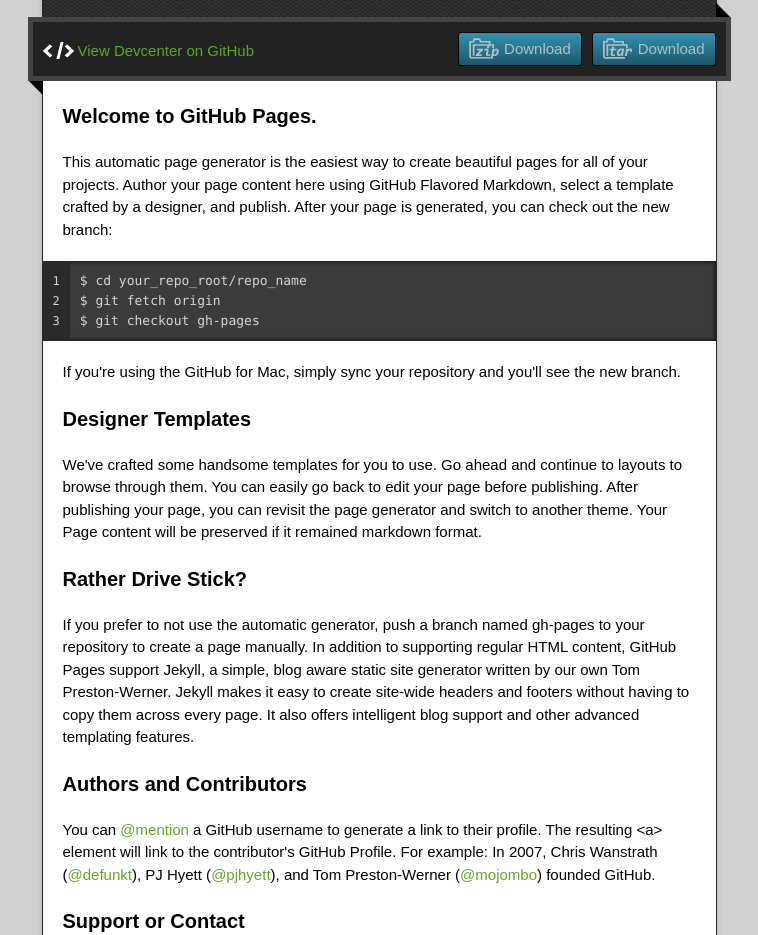
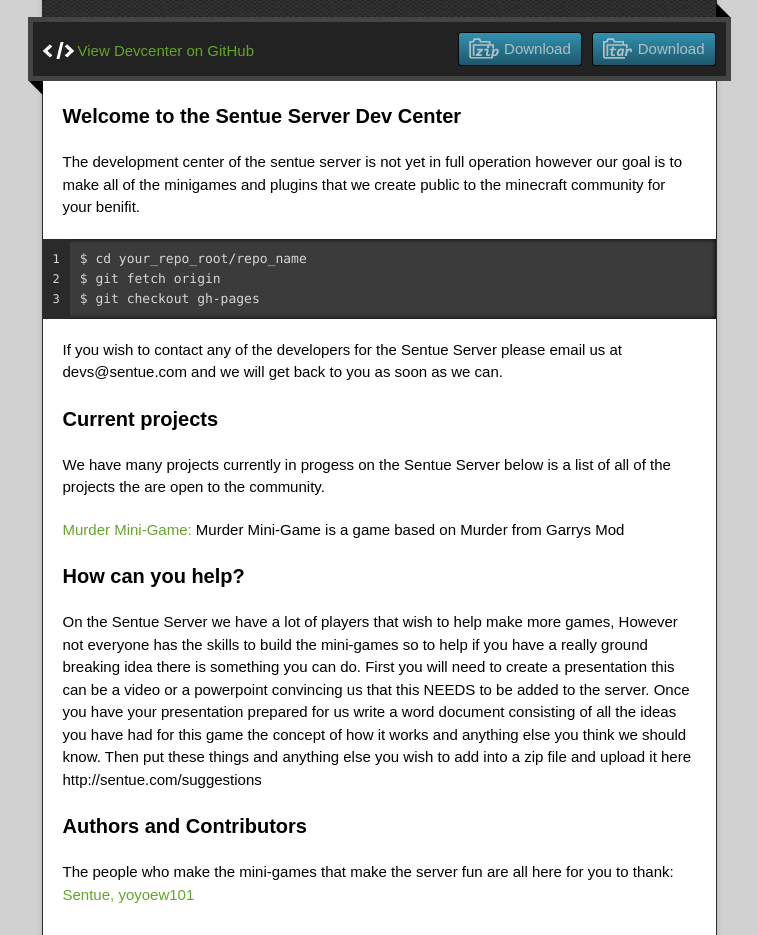
Before and after one commit to SentueServer/DevCenter, a plain HTML site: page index.html in a window 1280 px wide. Shown: the part 180-1115 px from the top of the page, without its empty margins (261-1019 px from the left). Drawn offline with nearby package versions, Linux system fonts and the light colour scheme.

Commit message:
Update index.html

```diff
--- a/index.html
+++ b/index.html
@@ -37,36 +37,33 @@
         </div>
         <article class="markdown-body">
           <h3>
-<a name="welcome-to-github-pages" class="anchor" href="#welcome-to-github-pages"><span class="octicon octicon-link"></span></a>Welcome to GitHub Pages.</h3>
+<a name="welcome-to-github-pages" class="anchor" href="#welcome-to-github-pages"><span class="octicon octicon-link"></span></a>Welcome to the Sentue Server Dev Center</h3>
 
-<p>This automatic page generator is the easiest way to create beautiful pages for all of your projects. Author your page content here using GitHub Flavored Markdown, select a template crafted by a designer, and publish. After your page is generated, you can check out the new branch:</p>
+<p>The development center of the sentue server is not yet in full operation however our goal is to make all of the minigames and plugins that we create public to the minecraft community for your benifit.</p>
 
 <pre><code>$ cd your_repo_root/repo_name
 $ git fetch origin
 $ git checkout gh-pages
 </code></pre>
 
-<p>If you're using the GitHub for Mac, simply sync your repository and you'll see the new branch.</p>
+<p>If you wish to contact any of the developers for the Sentue Server please email us at devs@sentue.com and we will get back to you as soon as we can.</p>
 
 <h3>
-<a name="designer-templates" class="anchor" href="#designer-templates"><span class="octicon octicon-link"></span></a>Designer Templates</h3>
+<a name="designer-templates" class="anchor" href="#designer-templates"><span class="octicon octicon-link"></span></a>Current projects</h3>
 
-<p>We've crafted some handsome templates for you to use. Go ahead and continue to layouts to browse through them. You can easily go back to edit your page before publishing. After publishing your page, you can revisit the page generator and switch to another theme. Your Page content will be preserved if it remained markdown format.</p>
+<p>We have many projects currently in progess on the Sentue Server below is a list of all of the projects the are open to the community.</p>
+<p><a href="dev.sentue.com">Murder Mini-Game:</a> Murder Mini-Game is a game based on Murder from Garrys Mod</p>
 
 <h3>
-<a name="rather-drive-stick" class="anchor" href="#rather-drive-stick"><span class="octicon octicon-link"></span></a>Rather Drive Stick?</h3>
+<a name="rather-drive-stick" class="anchor" href="#rather-drive-stick"><span class="octicon octicon-link"></span></a>How can you help?</h3>
 
-<p>If you prefer to not use the automatic generator, push a branch named <code>gh-pages</code> to your repository to create a page manually. In addition to supporting regular HTML content, GitHub Pages support Jekyll, a simple, blog aware static site generator written by our own Tom Preston-Werner. Jekyll makes it easy to create site-wide headers and footers without having to copy them across every page. It also offers intelligent blog support and other advanced templating features.</p>
+<p>On the Sentue Server we have a lot of players that wish to help make more games, However not everyone has the skills to build the mini-games so to help if you have a really ground breaking idea there is something you can do. First you will need to create a presentation this can be a video or a powerpoint convincing us that this NEEDS to be added to the server. Once you have your presentation prepared for us write a word document consisting of all the ideas you have had for this game the concept of how it works and anything else you think we should know. Then put these things and anything else you wish to add into a zip file and upload it here http://sentue.com/suggestions</p>
 
 <h3>
 <a name="authors-and-contributors" class="anchor" href="#authors-and-contributors"><span class="octicon octicon-link"></span></a>Authors and Contributors</h3>
 
-<p>You can <a href="https://github.com/blog/821" class="user-mention">@mention</a> a GitHub username to generate a link to their profile. The resulting <code>&lt;a&gt;</code> element will link to the contributor's GitHub Profile. For example: In 2007, Chris Wanstrath (<a href="https://github.com/defunkt" class="user-mention">@defunkt</a>), PJ Hyett (<a href="https://github.com/pjhyett" class="user-mention">@pjhyett</a>), and Tom Preston-Werner (<a href="https://github.com/mojombo" class="user-mention">@mojombo</a>) founded GitHub.</p>
+<p>The people who make the mini-games that make the server fun are all here for you to thank: <a href="sentue.com">Sentue,</a> <a href=""> yoyoew101</a></p>
 
-<h3>
-<a name="support-or-contact" class="anchor" href="#support-or-contact"><span class="octicon octicon-link"></span></a>Support or Contact</h3>
-
-<p>Having trouble with Pages? Check out the documentation at <a href="http://help.github.com/pages">http://help.github.com/pages</a> or contact <a href="mailto:support@github.com">support@github.com</a> and we’ll help you sort it out.</p>
         </article>
       </div>
     </div>
@@ -77,7 +74,7 @@ $ git checkout gh-pages
 
       </div>
       <div class="creds">
-        <small>This page generated using <a href="http://pages.github.com/">GitHub Pages</a><br/>theme by <a href="https://twitter.com/jonrohan/">Jon Rohan</a></small>
+        <small>Thank you for your Support, Sentue.</small>
       </div>
     </footer>
   </div>
```
